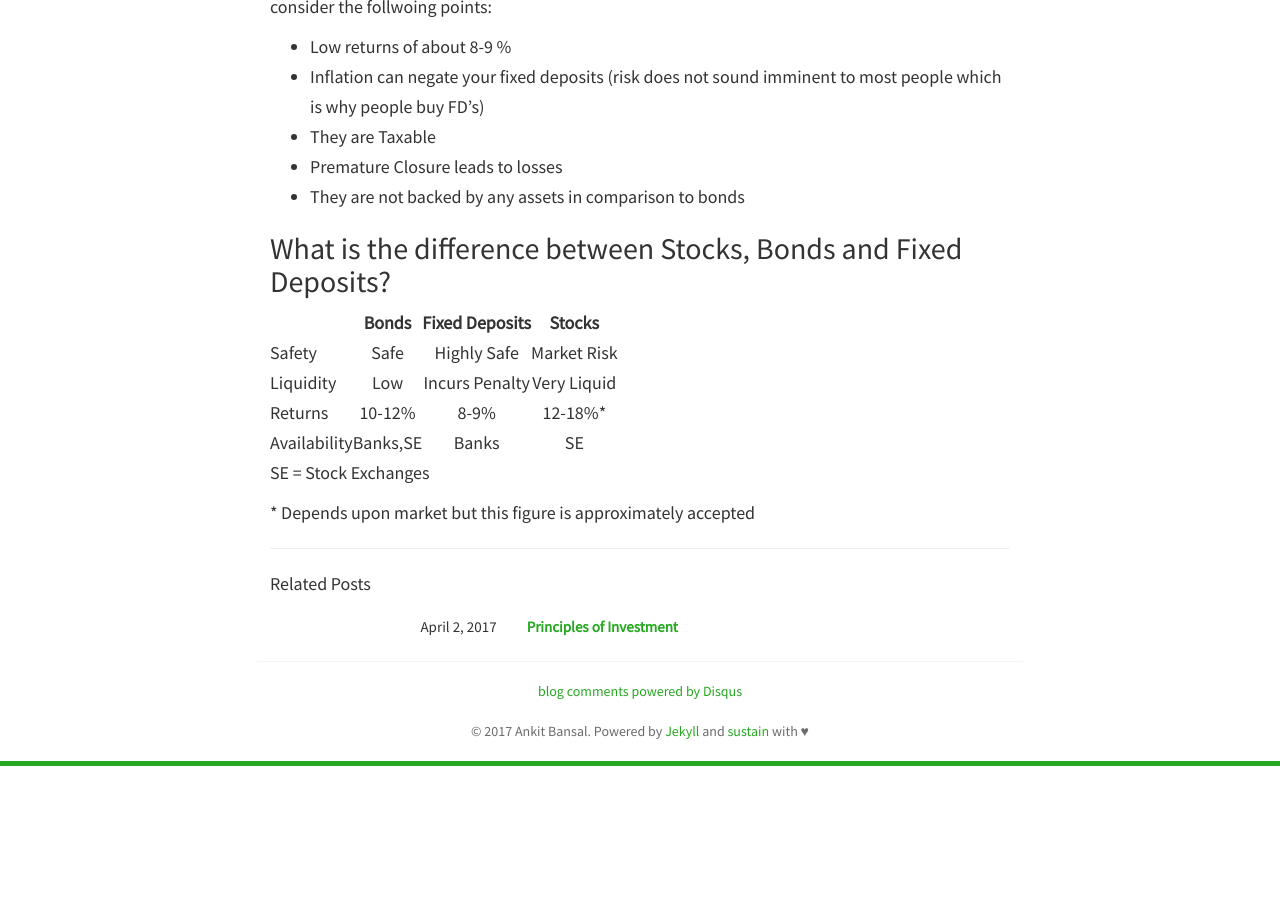
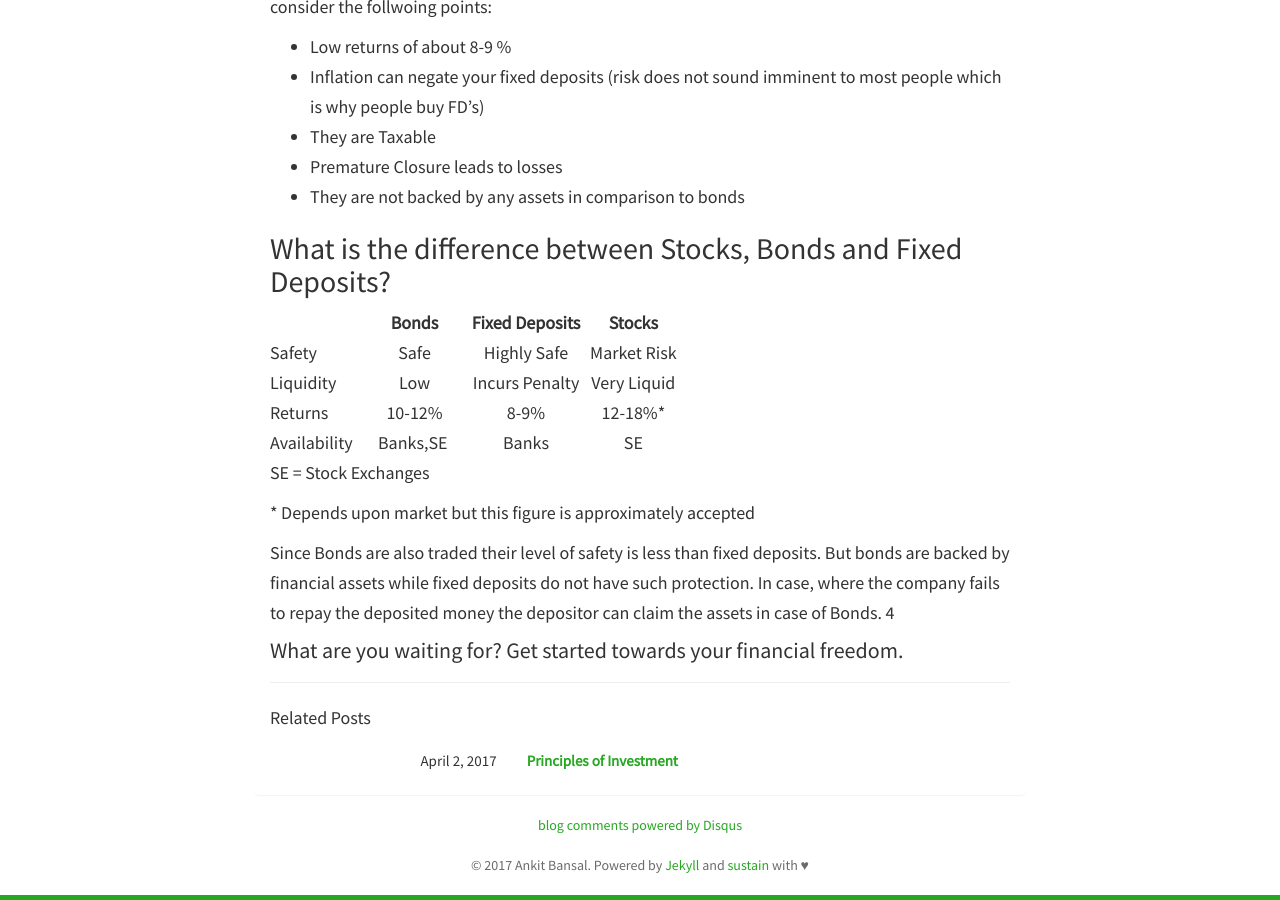
Before and after one commit to ankiteciitkgp/ankiteciitkgp.github.io, a Jekyll site: the page built from _posts/2017-03-11-post1.md, in a window 1280 px wide and 900 px high, scrolled down 1324 px. Built offline with Jekyll 4.4.1, drawn with Linux system fonts in a browser that asks for light colours; nearby versions of some CDN libraries; comment, search, counter and statistics services are not loaded; before the commit the page ends 2090 px from its top, so only the background shows below that.

Commit message:
pic updated

```diff
--- a/_posts/2017-03-11-post1.md
+++ b/_posts/2017-03-11-post1.md
@@ -50,13 +50,18 @@ Fixed depsits are very popular options for common man in India due to its low ri
 |                 | Bonds         | Fixed Deposits   | Stocks
 | --------------- | :-----------: | :--------------: | :------------:
 | Safety    	  | Safe    	  | Highly Safe      | Market Risk
-| Liquidity       | Low           | Incurs Penalty   |Very Liquid
+| Liquidity       | Low           | &nbsp;&nbsp;&nbsp;Incurs Penalty&nbsp;&nbsp;&nbsp;|Very Liquid
 | Returns   	  | 10-12%        | 8-9%             | 12-18%\*
-| Availability    | Banks,SE      | Banks            | SE
+| Availability&nbsp;&nbsp;&nbsp;&nbsp;|&nbsp;&nbsp;&nbsp;Banks,SE&nbsp;&nbsp;&nbsp;&nbsp;| Banks            | SE
 
 SE = Stock Exchanges
 
 \* Depends upon market but this figure is approximately accepted
+
+Since Bonds are also traded their level of safety is less than fixed deposits. But bonds are backed by financial assets while fixed deposits do not have such protection. In case, where the company fails to repay the deposited money the depositor can claim the assets in case of Bonds. 4
+
+#### What are you waiting for? Get started towards your financial freedom.
+
 
 <!--## Investmenst vs Speculation
 When one of my relatives lost his job and all the money in 2008 market crash **Stock Market** became synonymous to **Gambling** for me.
```
Also changed, not shown: static/img/profile.jpg.
